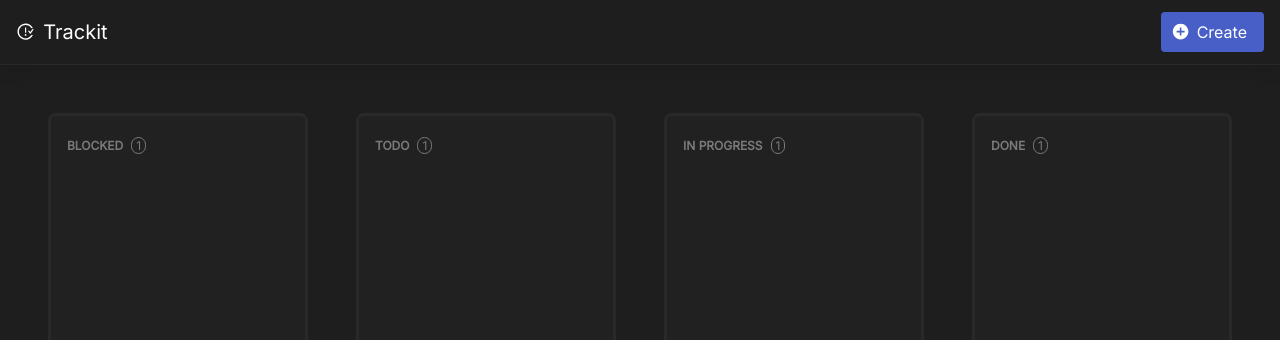
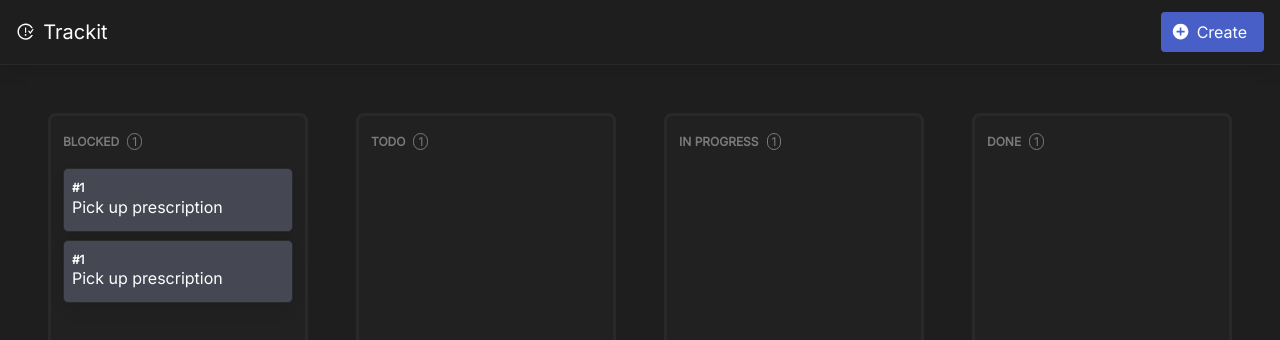
Before and after one commit to georgem00re/ticketing, a React (Vite) app in the folder react-app/: page / in a window 1280 px wide. Shown: the top 340 px of the page. Built offline with nearby package versions, Linux system fonts and the light colour scheme.

Commit message:
additional changes

```diff
--- a/react-app/src/components/Column.tsx
+++ b/react-app/src/components/Column.tsx
@@ -8,9 +8,11 @@ interface ColumnProps {
 
 export default function Column({ title, children }: ColumnProps) {
 	return (
-		<div class="column has-background-transparent m-5 p-4" style={style}>
-			<h1 class="title is-7 mb-2 has-text-grey" style={{ display: "inline"}}>{title}</h1>
-			<h1 class="subtitle is-7 mb-2 has-text-grey ml-2 pl-1 pr-1" style={{ display: "inline", borderStyle: "solid", borderWidth: "1px", borderRadius: "1000px"}}>1</h1>
+		<div class="column has-background-transparent m-5 p-3" style={style}>
+			<div class="mb-4">
+				<h1 class="title is-7 mb-2 has-text-grey" style={{ display: "inline"}}>{title}</h1>
+				<h1 class="subtitle is-7 mb-2 has-text-grey ml-2 pl-1 pr-1" style={{ display: "inline", borderStyle: "solid", borderWidth: "1px", borderRadius: "1000px"}}>1</h1>
+			</div>
 			{children}
 		</div>
 	)
--- a/react-app/src/components/Divider.tsx
+++ b/react-app/src/components/Divider.tsx
@@ -5,6 +5,6 @@ interface DividerProps {
 
 export default function Divider({ color }: DividerProps) {
 	return (
-		<div style={{ height: "3px", width: "100%", backgroundColor: color}}></div>
+		<div style={{ height: "1px", width: "100%", backgroundColor: "#292929", marginBottom: "20px"}}></div>
 	)
 }
--- a/react-app/src/components/TicketThumbnail.tsx
+++ b/react-app/src/components/TicketThumbnail.tsx
@@ -6,9 +6,9 @@ interface TicketThumbnailProps {
 
 export default function TicketThumbnail({ summary, identifier }) {
 	return (
-		<div class="box mt-3 mb-0 p-2 is-clickable">
-			<h1 class="title m-0 is-7">#{identifier}</h1>
-			<p class="content is-5">{summary}</p>
+		<div class="box mt-2 mb-0 p-2 py-3 is-clickable" style={{ backgroundColor: "#454853", borderRadius: "5px", borderStyle: "solid", borderWidth: "1px", borderColor: "#292929"}}>
+			<h1 class="title m-0 is-7 has-text-white">#{identifier}</h1>
+			<p class="content is-5 has-text-white">{summary}</p>
 		</div>
 	)
 }
--- a/react-app/src/state/reducers.ts
+++ b/react-app/src/state/reducers.ts
@@ -8,12 +8,12 @@ interface Action {
 }
 
 const mockTicket: Ticket = {
-	summary: "Purchase Bread",
+	summary: "Pick up prescription",
 	description: "dsfds",
 	status: TicketStatus.BLOCKED,
 }
 
-export function ticketsReducer(state = [], action: Action) {
+export function ticketsReducer(state = [mockTicket, mockTicket], action: Action) {
 	if (action.type === "ADD_TICKET") {
 		return [...state, action.payload]
 	} else if (action.type === "UPDATE_TICKET") {
```
